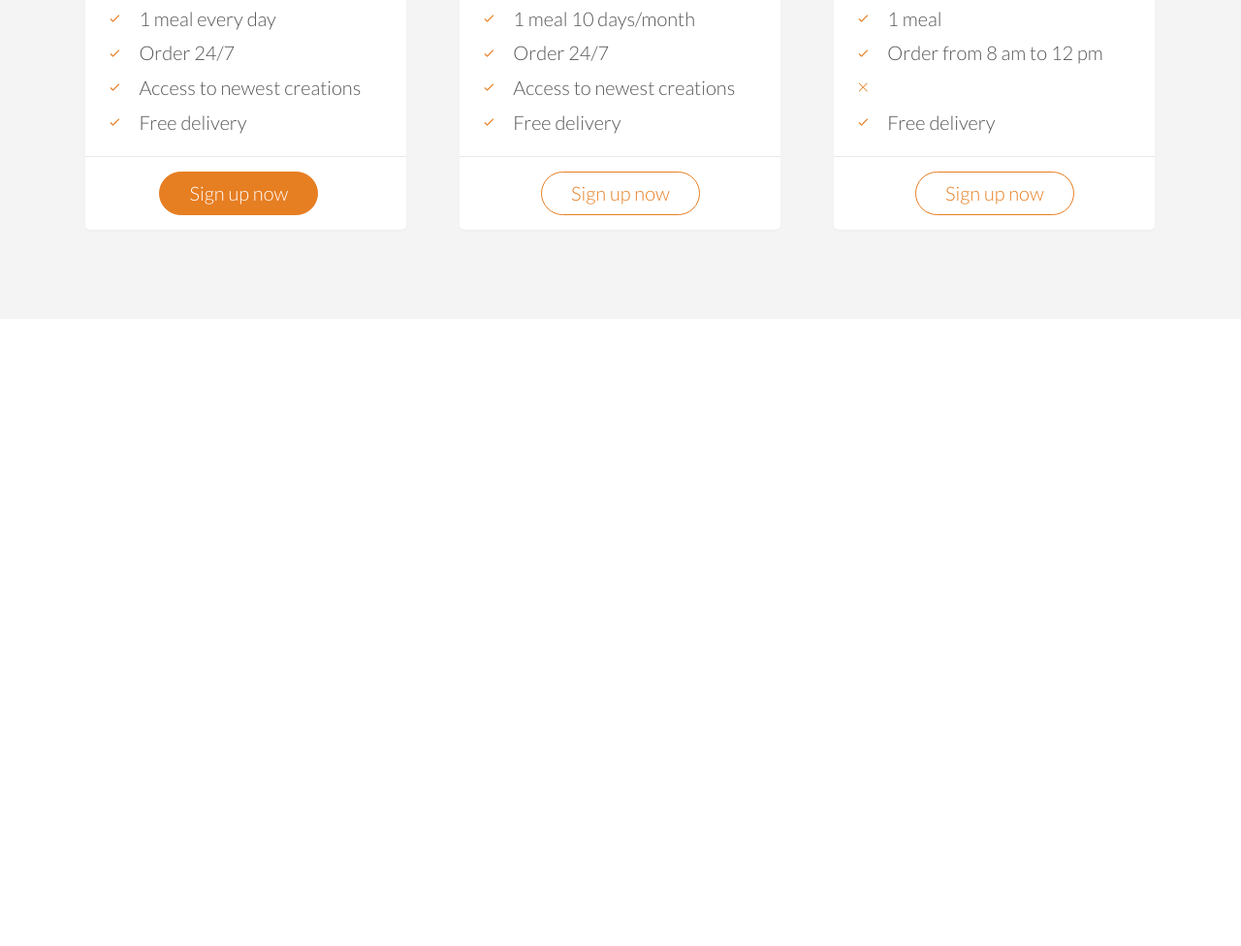
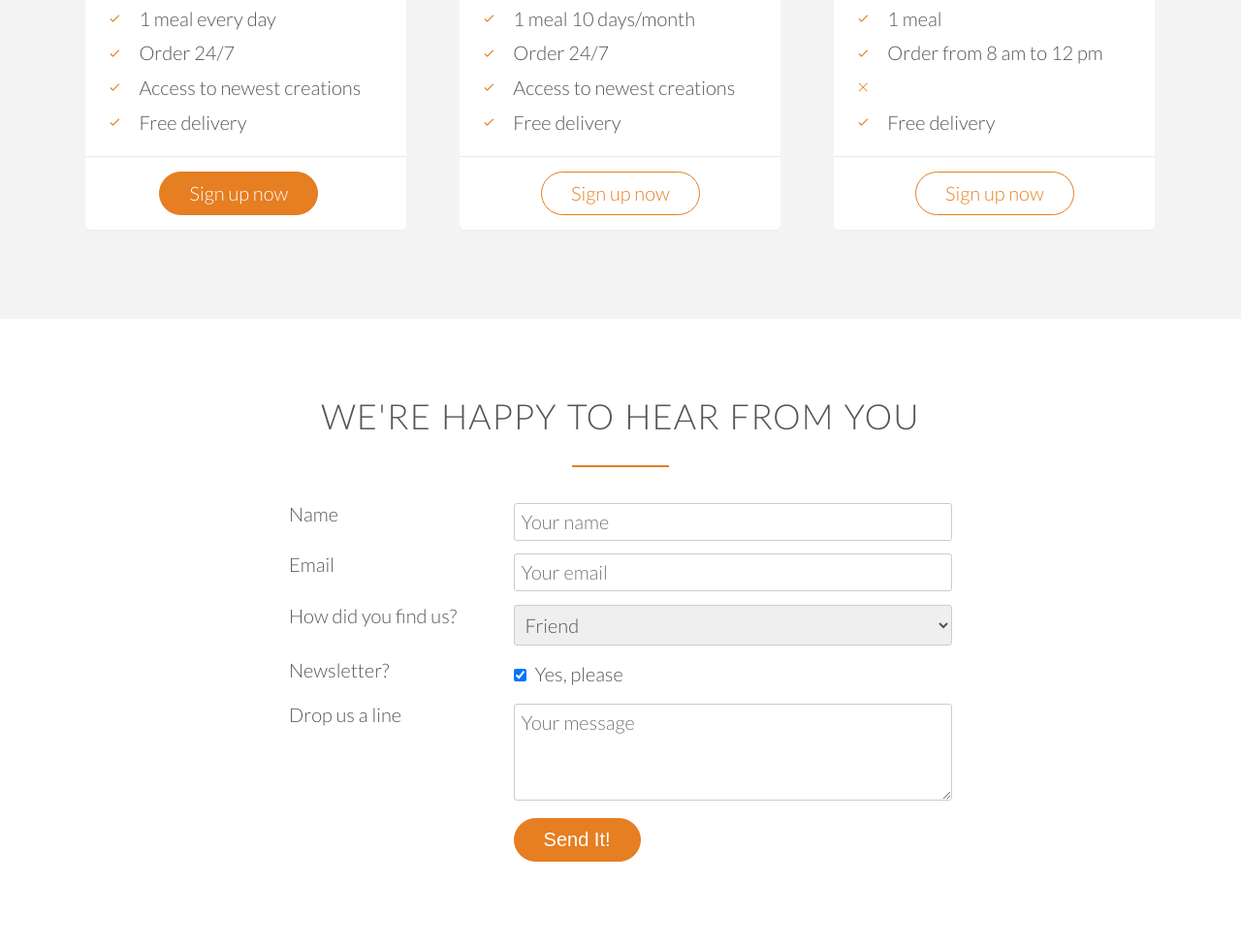
Before and after one commit to n3m3sis42/omnifood, a plain HTML site: page index.html in a window 1280 px wide. Shown: the part 4297-5273 px from the top of the page at 97% size. Before the commit the page ends 4626 px from the top, so only its background shows below. Drawn offline with Linux system fonts and the light colour scheme; files whose address does not match are found by name.

Commit message:
added contact form

```diff
--- a/index.html
+++ b/index.html
@@ -13,7 +13,7 @@
         <header>
             <nav>
                 <div class="row">
-                    <img src="resources/img/logo-white.png" alt="Omnifood logo" class="logo">
+                    <img src="resources/img/logo-white.png" alt="Omnifood logo" class="logo" />
                     <ul class="main-nav">
                         <li><a href="#">Food delivery</a></li>
                         <li><a href="#">How it works</a></li>
@@ -70,44 +70,44 @@
             <ul class="meals-showcase clearfix">
                 <li>
                     <figure class="meal-photo">
-                        <img src="resources/img/1.jpg" alt="Korean bibimbap with egg and vegetables">
+                        <img src="resources/img/1.jpg" alt="Korean bibimbap with egg and vegetables" />
                     </figure>
                 </li>
                 <li>
                     <figure class="meal-photo">
-                        <img src="resources/img/2.jpg" alt="Simple italian pizza with cherry tomatoes">
+                        <img src="resources/img/2.jpg" alt="Simple italian pizza with cherry tomatoes" />
                     </figure>
                 </li>
                 <li>
                     <figure class="meal-photo">
-                        <img src="resources/img/3.jpg" alt="Chicken breast steak with vegetables">
+                        <img src="resources/img/3.jpg" alt="Chicken breast steak with vegetables" />
                     </figure>
                 </li>
                 <li>
                     <figure class="meal-photo">
-                        <img src="resources/img/4.jpg" alt="Autumn pumpkin soup">
+                        <img src="resources/img/4.jpg" alt="Autumn pumpkin soup" />
                     </figure>
                 </li>
             </ul>
             <ul class="meals-showcase clearfix">
                 <li>
                     <figure class="meal-photo">
-                        <img src="resources/img/5.jpg" alt="Paleo beef steak with vegetables">
+                        <img src="resources/img/5.jpg" alt="Paleo beef steak with vegetables" />
                     </figure>
                 </li>
                 <li>
                     <figure class="meal-photo">
-                        <img src="resources/img/6.jpg" alt="Healthy baguette with egg and vegetables">
+                        <img src="resources/img/6.jpg" alt="Healthy baguette with egg and vegetables" />
                     </figure>
                 </li>
                 <li>
                     <figure class="meal-photo">
-                        <img src="resources/img/7.jpg" alt="Burger with cheddar and bacon">
+                        <img src="resources/img/7.jpg" alt="Burger with cheddar and bacon" />
                     </figure>
                 </li>
                 <li>
                     <figure class="meal-photo">
-                        <img src="resources/img/8.jpg" alt="Granola with cherries and strawberries">
+                        <img src="resources/img/8.jpg" alt="Granola with cherries and strawberries" />
                     </figure>
                 </li>
             </ul>
@@ -118,7 +118,7 @@
             </div>
             <div class="row">
                 <div class="col span-1-of-2 steps-box">
-                    <img src="resources/img/app-iPhone.png" alt="Omnifood app on iPhone" class="app-screen">
+                    <img src="resources/img/app-iPhone.png" alt="Omnifood app on iPhone" class="app-screen" />
                 </div>
                 <div class="col span-1-of-2 steps-box">
                     <div class="works-step">
@@ -134,8 +134,8 @@
                         <p>Enjoy your meal within less than 20 minutes. See you next time!</p>
                     </div>
 
-                    <a href="#" class="btn-app"><img src="resources/img/download-app.svg" alt="App Store Button"></a>
-                    <a href="#" class="btn-app"><img src="resources/img/download-app-android.png" alt=""></a>
+                    <a href="#" class="btn-app"><img src="resources/img/download-app.svg" alt="App Store Button" /></a>
+                    <a href="#" class="btn-app"><img src="resources/img/download-app-android.png" alt="Play Store Button" /></a>
                 </div>
             </div>
         </section>
@@ -145,7 +145,7 @@
             </div>
             <div class="row">
                 <div class="col span-1-of-4 box cities">
-                    <img src="resources/img/lisbon-3.jpg" alt="Lisbon">
+                    <img src="resources/img/lisbon-3.jpg" alt="Lisbon" />
                     <h3>Lisbon</h3>
                         <div class="city-item">
                             <i class="ion-ios-person icon-sm"></i>
@@ -161,7 +161,7 @@
                         </div>
                 </div>
                 <div class="col span-1-of-4 box cities">
-                    <img src="resources/img/san-francisco.jpg" alt="San Francisco">
+                    <img src="resources/img/san-francisco.jpg" alt="San Francisco" />
                         <h3>San Francisco</h3>
                         <div class="city-item">
                             <i class="ion-ios-person icon-sm"></i>
@@ -177,7 +177,7 @@
                         </div>
                 </div>
                 <div class="col span-1-of-4 box cities">
-                    <img src="resources/img/berlin.jpg" alt="Berlin">
+                    <img src="resources/img/berlin.jpg" alt="Berlin" />
                     <h3>Berlin</h3>
                     <div class="city-item">
                         <i class="ion-ios-person icon-sm"></i>
@@ -193,7 +193,7 @@
                     </div>
                 </div>
                 <div class="col span-1-of-4 box cities">
-                    <img src="resources/img/london.jpg" alt="London">
+                    <img src="resources/img/london.jpg" alt="London" />
                     <h3>London</h3>
                     <div class="city-item">
                         <i class="ion-ios-person icon-sm"></i>
@@ -218,19 +218,19 @@
                 <div class="col span-1-of-3">
                     <blockquote>
                         Omnifood is just awesome! I just launched a startup which leaves me with no time for cooking, so Omnifood is a life-saver. Now that I got used to it, I couldn't live without my daily meals!
-                        <cite><img src="resources/img/customer-1.jpg">Alberto Duncan</cite>
+                        <cite><img src="resources/img/customer-1.jpg" />Alberto Duncan</cite>
                     </blockquote>
                 </div>
                 <div class="col span-1-of-3">
                     <blockquote>
                         Inexpensive, healthy and great-tasting meals, delivered right to my home. We have lots of food delivery here in Lisbon, but no one comes even close to Omifood. Me and my family are so in love!
-                        <cite><img src="resources/img/customer-2.jpg">Joana Silva</cite>
+                        <cite><img src="resources/img/customer-2.jpg" />Joana Silva</cite>
                     </blockquote>
                 </div>
                 <div class="col span-1-of-3">
                     <blockquote>
                         I was looking for a quick and easy food delivery service in San Franciso. I tried a lot of them and ended up with Omnifood. Best food delivery service in the Bay Area. Keep up the great work!
-                        <cite><img src="resources/img/customer-3.jpg">Milton Chapman</cite>
+                        <cite><img src="resources/img/customer-3.jpg" />Milton Chapman</cite>
                     </blockquote>
                 </div>
             </div>
@@ -302,5 +302,67 @@
                 </div>
             </div>
         </section>
+        <section class="section-form">
+            <div class="row">
+                <h2>We're happy to hear from you</h2>
+            </div>
+            <div class="row">
+                <form method="post" action="#" class="contact-form">
+                    <div class="row">
+                        <div class="col span-1-of-3">
+                            <label for="name">Name</label>
+                        </div>
+                        <div class="col span-2-of-3">
+                            <input type="text" name="name" id="name" placeholder="Your name" required />
+                        </div>
+                    </div>
+                    <div class="row">
+                        <div class="col span-1-of-3">
+                            <label for="email">Email</label>
+                        </div>
+                        <div class="col span-2-of-3">
+                            <input type="email" name="email" id="email" placeholder="Your email" required />
+                        </div>
+                    </div>
+                    <div class="row">
+                        <div class="col span-1-of-3">
+                            <label for="find-us">How did you find us?</label>
+                        </div>
+                        <div class="col span-2-of-3">
+                            <select name="find-us" id="find-us">
+                                <option value="friend" selected>Friend</option>
+                                <option value="search">Search engine</option>
+                                <option value="ad">Advertisement</option>
+                                <option value="other">Other</option>
+                            </select>
+                        </div>
+                    </div>
+                    <div class="row">
+                        <div class="col span-1-of-3">
+                            <label>Newsletter?</label>
+                        </div>
+                        <div class="col span-2-of-3">
+                            <input type="checkbox" name="news" id="news" checked /> Yes, please
+                        </div>
+                    </div>
+                    <div class="row">
+                        <div class="col span-1-of-3">
+                            <label>Drop us a line</label>
+                        </div>
+                        <div class="col span-2-of-3">
+                            <textarea name="message" placeholder="Your message"></textarea>
+                        </div>
+                    </div>
+                    <div class="row">
+                        <div class="col span-1-of-3">
+                            <label>&nbsp;</label>
+                        </div>
+                        <div class="col span-2-of-3">
+                            <input type="submit" value="Send It!" />
+                        </div>
+                    </div>
+                </form>
+            </div>
+        </section>
     </body>
 </html>
--- a/resources/css/style.css
+++ b/resources/css/style.css
@@ -142,7 +142,8 @@ a:active {
 
 /* ----- BUTTONS ----- */
 .btn:link,
-.btn:visited {
+.btn:visited,
+input[type=submit] {
     display: inline-block;
     padding: 10px 30px;
     font-weight: 300;
@@ -152,7 +153,8 @@ a:active {
 }
 
 .btn-full:link,
-.btn-full:visited {
+.btn-full:visited,
+input[type=submit] {
     background-color: #e67e22;
     border: 1px solid #e67e22;
     color: #fff;
@@ -166,7 +168,9 @@ a:active {
 }
 
 .btn:hover,
-.btn:active {
+.btn:active,
+input[type=submit]:hover,
+input[type=submit]:active {
     background-color: #cf6d17;
 }
 
@@ -454,3 +458,37 @@ cite img {
 .plan-box ul li {
     padding: 5px 0;
 }
+
+
+/* ------------------------------------------------ */
+/* FORM */
+/* ------------------------------------------------ */
+
+.contact-form {
+    width: 60%;
+    margin: 0 auto;
+}
+
+input[type=text],
+input[type=email],
+select,
+textarea {
+    width: 100%;
+    padding: 7px;
+    border-radius: 3px;
+    border: 1px solid #ccc;
+    font: inherit;
+    color: inherit;
+}
+
+textarea {
+    height: 100px;
+}
+
+input[type=checkbox] {
+    margin: 10px 5px 10px 0;
+}
+
+*:focus {
+    outline: none;
+}
```
